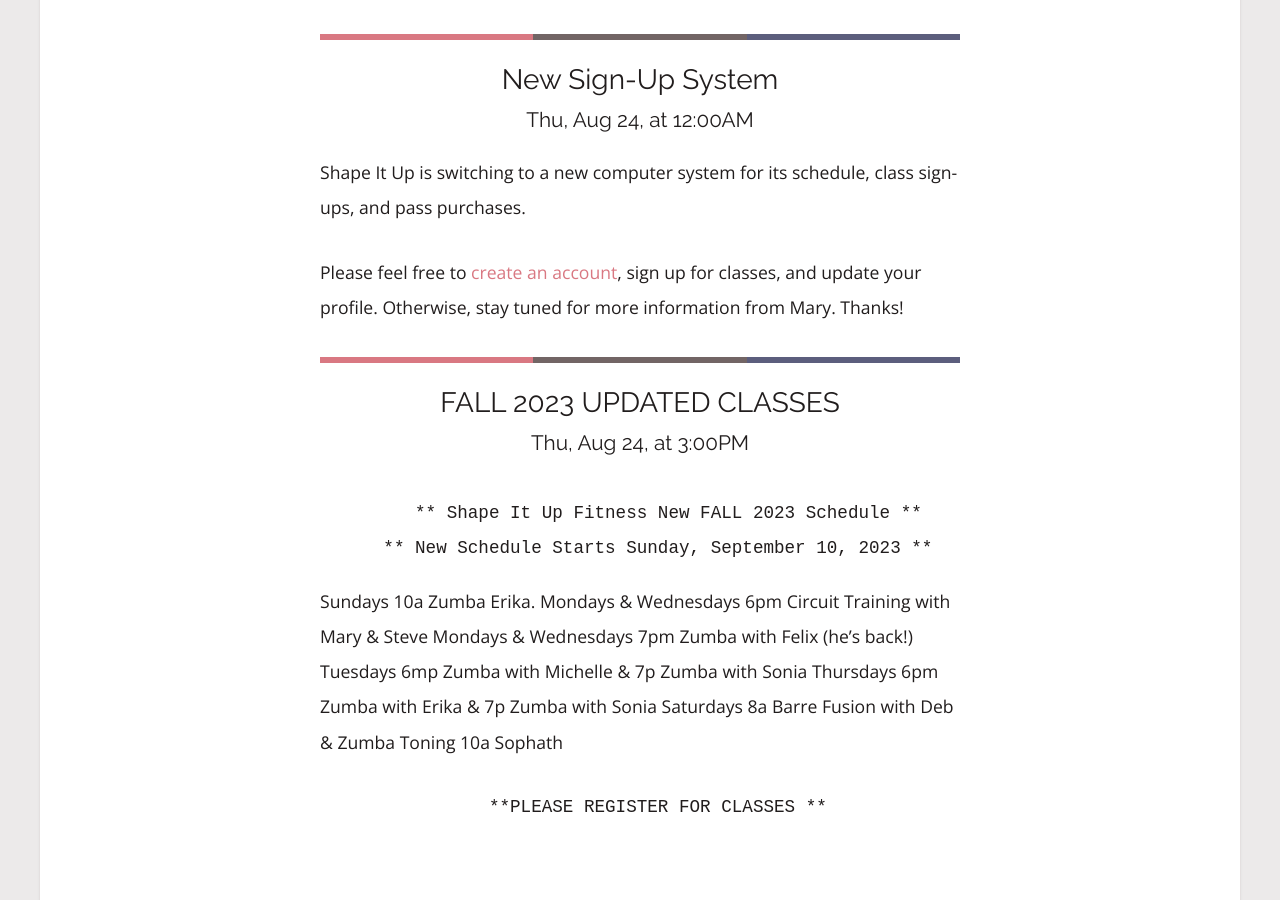
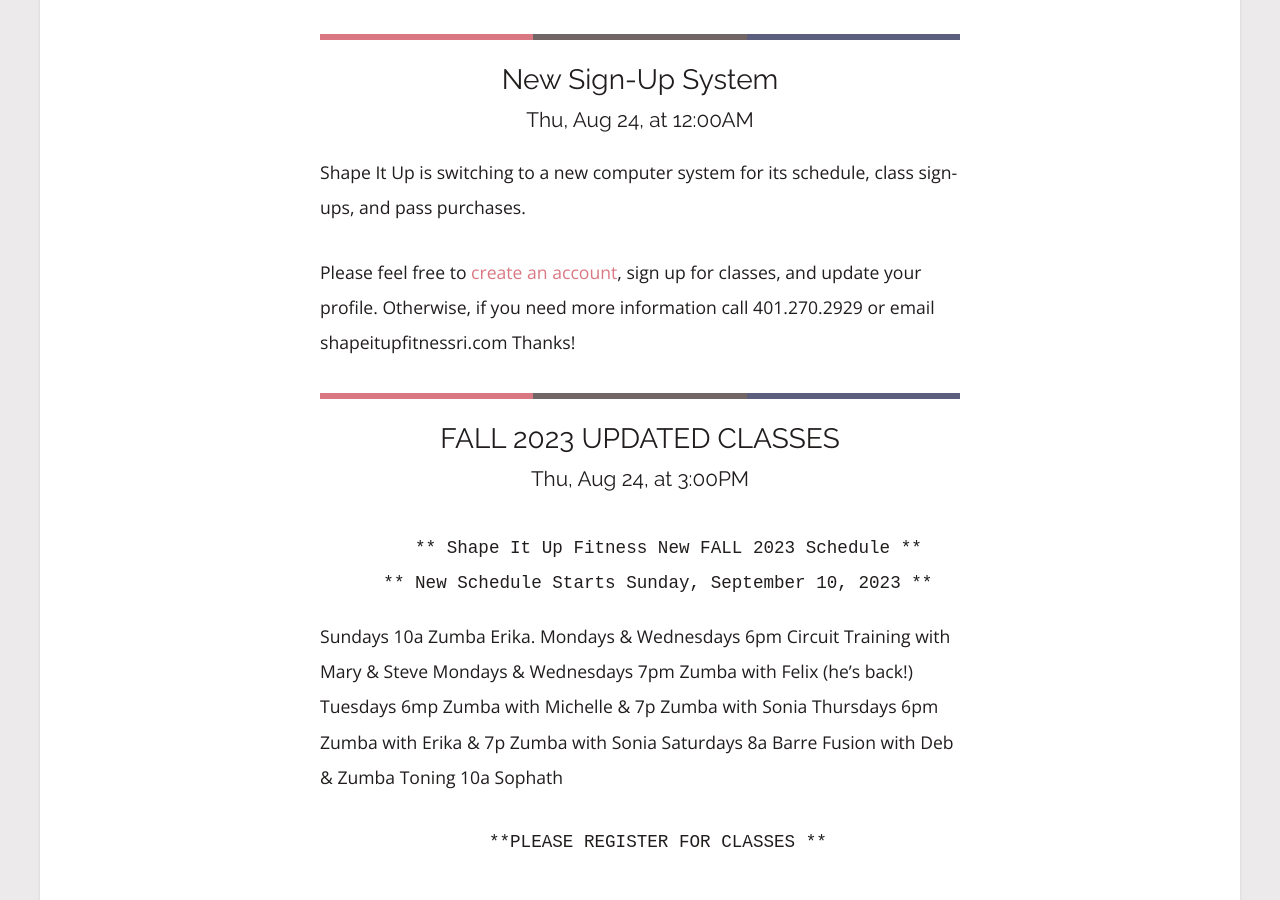
Before and after one commit to rwstone/shapeitup, a Jekyll site: the page built from events/index.md, in a window 1280 px wide and 900 px high, scrolled down 706 px. Built offline with Jekyll 4.4.1, drawn with Linux system fonts in a browser that asks for light colours; some web fonts are replaced.

Commit message:
Updated New Sign Up System

```diff
--- a/_events/new-sign-up-system.markdown
+++ b/_events/new-sign-up-system.markdown
@@ -23,4 +23,5 @@
 
 Shape It Up is switching to a new computer system for its schedule, class sign-ups, and pass purchases.
 
-Please feel free to [create an account](https://app.punchpass.com/org/17227/auth/account/new), sign up for classes, and update your profile. Otherwise, stay tuned for more information from Mary. Thanks!
+Please feel free to [create an account](https://app.punchpass.com/org/17227/auth/account/new), sign up for classes, and update your profile. Otherwise, if you need more information call 401.270.2929 or email shapeitupfitnessri.com
+ Thanks!
```
